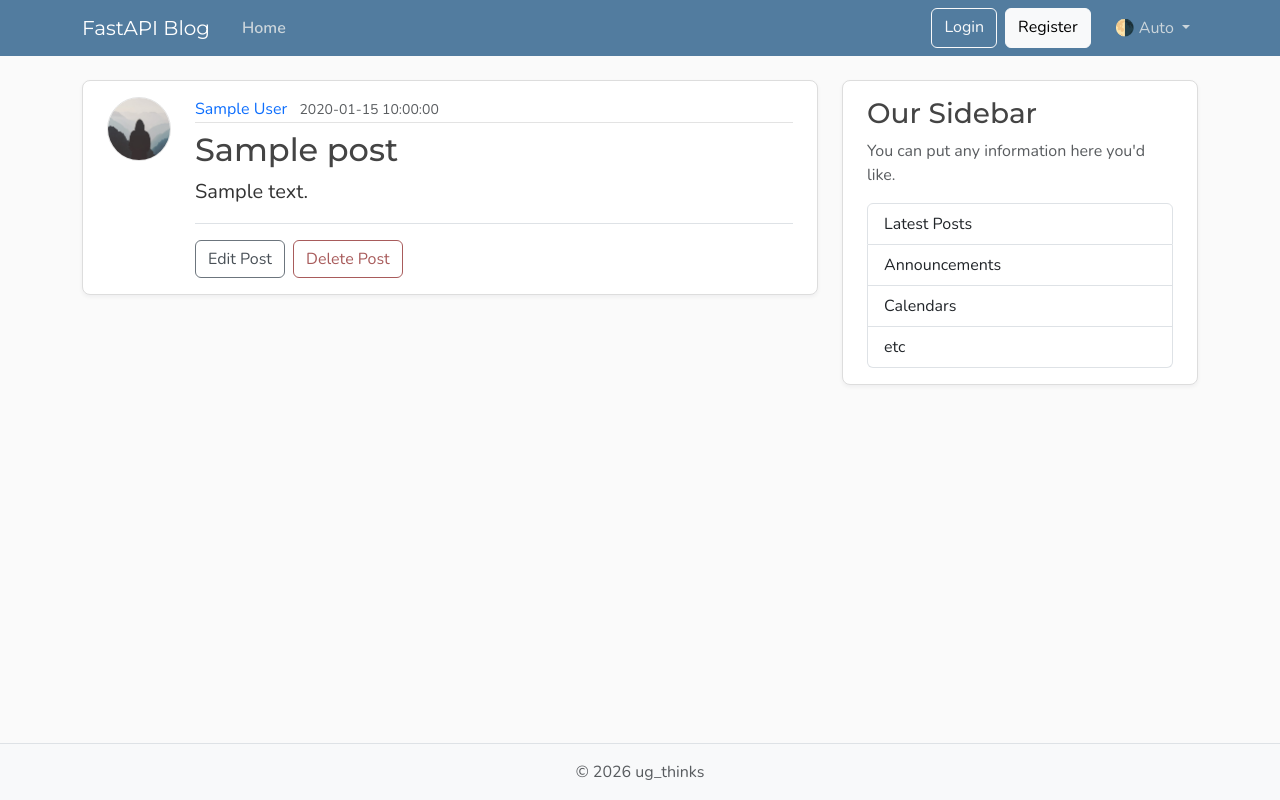
After one commit to ugthinks/fastapi_blog, a FastAPI app: template templates/post.html in a window 1280 px wide. The commit adds this page. Run offline with FastAPI, Linux system fonts and the light colour scheme; the template is opened without the code that fills it: most values are stand-ins (such as "Sample title", 1, 10 or a date in 2020).

Commit message:
dealing with webpages

```diff
--- a/main.py
+++ b/main.py
@@ -1,4 +1,8 @@
 from fastapi import FastAPI, Request
+from fastapi import HTTPException, status #for raising errors
+from fastapi.exceptions import RequestValidationError   #these are for printing exception in proper webpage
+from fastapi.responses import JSONResponse  #this one too
+from starlette.exceptions import HTTPException as StarletteHTTPException #fastapi exceptions are based on this only and this allow to handel many exceptions even if it is not handeled manually
 from fastapi.templating import Jinja2Templates
 from fastapi.staticfiles import StaticFiles
 
@@ -39,9 +43,9 @@
 
 # post -> is the variable name
 # : -> type hint it tells what type of values you will get
-#list[dict] -> list of dictionaries can be expected
-#fastapi uses decoraters for routes
-#Home route that responds to get requests to the root URL
+# list[dict] -> list of dictionaries can be expected
+# fastapi uses decoraters for routes
+# Home route that responds to get requests to the root URL
 
 
 @app.get("/posts", include_in_schema=False, name = "posts")                                         # / -> path: root/posts, response_class=HTMLResponse (used if template wasn't used)
@@ -65,6 +69,77 @@
 #include in schema = False if any api is not nessesary in JSON APIs
 
 
+@app.get("/posts/{post_id}", include_in_schema= False)
+def post_page(request: Request, post_id : int):
+    for post in posts:
+        if(post.get("id") == post_id):
+            return templates.TemplateResponse(request, "post.html", {"post": post, "title": post["title"]})
+    raise HTTPException(status_code=status.HTTP_404_NOT_FOUND, detail="POST was not found")
+# HTTPException(status_code=status.HTTP_404_NOT_FOUND, detail="POST was not found")
+
+
 @app.get("/api/posts")                                          #we changed the route,     response_class=HTMLResponse
 def get_posts():
-    return f"<h2>{posts[1]}</h2>"
+    return posts
+
+
+# printing individual post through id
+# so we set the path keeping post id for each unque posts
+# we ran a loop to get the actual post matching the id given and ids of posts we have
+# otherwise raise an error
+
+
+@app.get("/api/posts/{post_id}")
+def get_post(post_id : int):
+    for post in posts:
+        if(post.get("id") == post_id):
+            return post
+    raise HTTPException(status_code=status.HTTP_404_NOT_FOUND, detail="POST was not found")
+#it let's find terminal readers that it's is an error not just another string to ptint
+# 422: forbidden -> it happens if any input is not allowed as you type string in post id (type hint -> int)
+
+
+## StarletteHTTPException Handler
+@app.exception_handler(StarletteHTTPException)
+def general_http_exception_handler(request: Request, exception: StarletteHTTPException):
+    message = (
+        exception.detail
+        if exception.detail
+        else "An error occurred. Please check your request and try again."
+    )
+
+    if request.url.path.startswith("/api"):
+        return JSONResponse(
+            status_code=exception.status_code,
+            content={"detail": message},
+        )
+    return templates.TemplateResponse(
+        request,
+        "error.html",
+        {
+            "status_code": exception.status_code,
+            "title": exception.status_code,
+            "message": message,
+        },
+        status_code=exception.status_code,
+    )
+
+
+### RequestValidationError Handler
+@app.exception_handler(RequestValidationError)
+def validation_exception_handler(request: Request, exception: RequestValidationError):
+    if request.url.path.startswith("/api"):
+        return JSONResponse(
+            status_code=status.HTTP_422_UNPROCESSABLE_CONTENT,
+            content={"detail": exception.errors()},
+        )
+    return templates.TemplateResponse(
+        request,
+        "error.html",
+        {
+            "status_code": status.HTTP_422_UNPROCESSABLE_CONTENT,
+            "title": status.HTTP_422_UNPROCESSABLE_CONTENT,
+            "message": "Invalid request. Please check your input and try again.",
+        },
+        status_code=status.HTTP_422_UNPROCESSABLE_CONTENT,
+    )
--- a/templates/home.html
+++ b/templates/home.html
@@ -15,7 +15,7 @@
             <small class="text-body-secondary">{{ post.date_posted }}</small>
           </div>
           <h2>
-            <a class="article-title" href="#">{{ post.title }}</a>
+            <a class="article-title" href="{{ url_for('post_page', post_id = post.id) }}">{{ post.title }}</a>
           </h2>
           <p class="article-content">{{ post.content }}</p>
         </div>
--- a/templates/layout.html
+++ b/templates/layout.html
@@ -134,7 +134,7 @@
         <footer class="mt-auto py-3 bg-body-tertiary border-top">
         <div class="container text-center">
             <p class="text-body-secondary mb-0">
-            © <span id="year"></span> Corey Schafer
+            © <span id="year"></span> ug_thinks
             </p>
         </div>
         </footer>
--- /dev/null
+++ b/templates/post.html
@@ -0,0 +1,60 @@
+{% extends "layout.html" %}
+{% block content %}
+  <article class="content-section py-3 px-4 mb-4">
+    <div class="d-flex align-items-start gap-4">
+      <img class="rounded-circle article-img flex-shrink-0"
+           src="{{ url_for('static', path='profile_pics/default.jpg') }}"
+           alt="{{ post.author }}'s profile picture"
+           width="64"
+           height="64"
+           loading="lazy">
+      <div class="flex-grow-1">
+        <div class="article-metadata mb-2">
+          <a class="me-2" href="#">{{ post.author }}</a>
+          <small class="text-body-secondary">{{ post.date_posted }}</small>
+        </div>
+        <h2 class="article-title">{{ post.title }}</h2>
+        <p class="article-content">{{ post.content }}</p>
+        <!-- Only show edit/delete options if the user is the author -->
+        <!-- TODO: Add user authentication and authorization -->
+        <div class="post-actions mt-3 pt-3 border-top">
+          <a class="btn btn-outline-secondary me-1" href="#">Edit Post</a>
+          <button type="button"
+                  class="btn btn-outline-danger"
+                  data-bs-toggle="modal"
+                  data-bs-target="#deleteModal">Delete Post</button>
+        </div>
+        <!-- TODO: Add user authentication and authorization -->
+      </div>
+    </div>
+  </article>
+
+  <!-- Delete Confirmation Modal -->
+  <div class="modal fade"
+       id="deleteModal"
+       tabindex="-1"
+       aria-labelledby="deleteModalLabel"
+       aria-hidden="true">
+    <div class="modal-dialog">
+      <div class="modal-content">
+        <div class="modal-header">
+          <h5 class="modal-title" id="deleteModalLabel">Delete Post?</h5>
+          <button type="button"
+                  class="btn-close"
+                  data-bs-dismiss="modal"
+                  aria-label="Close"></button>
+        </div>
+        <!-- TODO: <form action="#" method="post"> -->
+        <form action="#">
+          <div class="modal-body">Are you sure you want to delete this post? This action cannot be undone.</div>
+          <div class="modal-footer">
+            <button type="button"
+                    class="btn btn-outline-secondary"
+                    data-bs-dismiss="modal">Cancel</button>
+            <button type="submit" class="btn btn-outline-danger">Delete</button>
+          </div>
+        </form>
+      </div>
+    </div>
+  </div>
+{% endblock content %}
```
Also changed, not shown: templates/error.html (added, +9 -0 lines).
